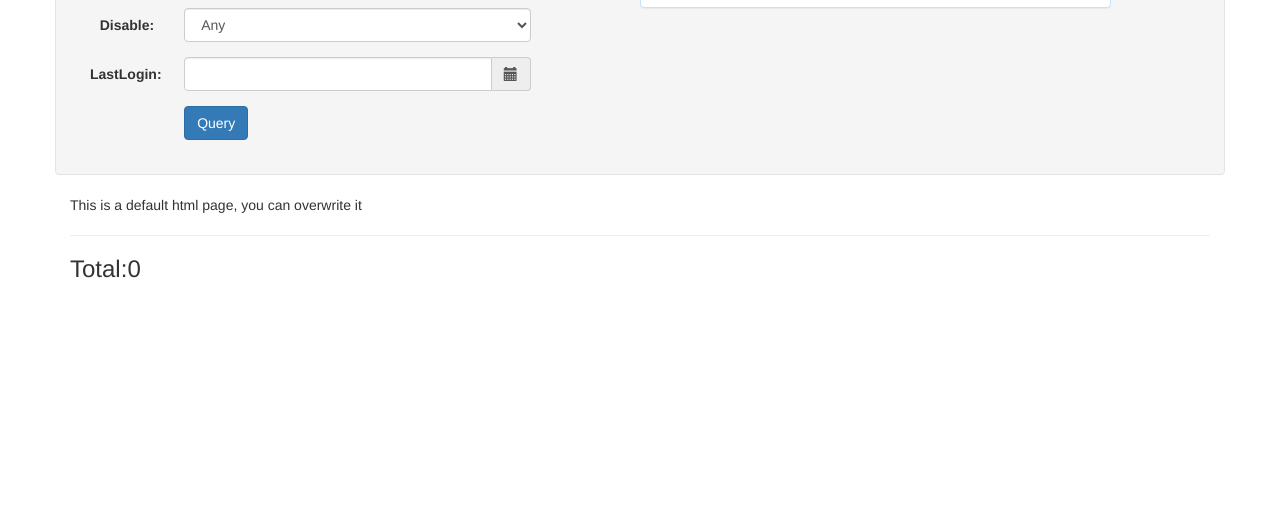
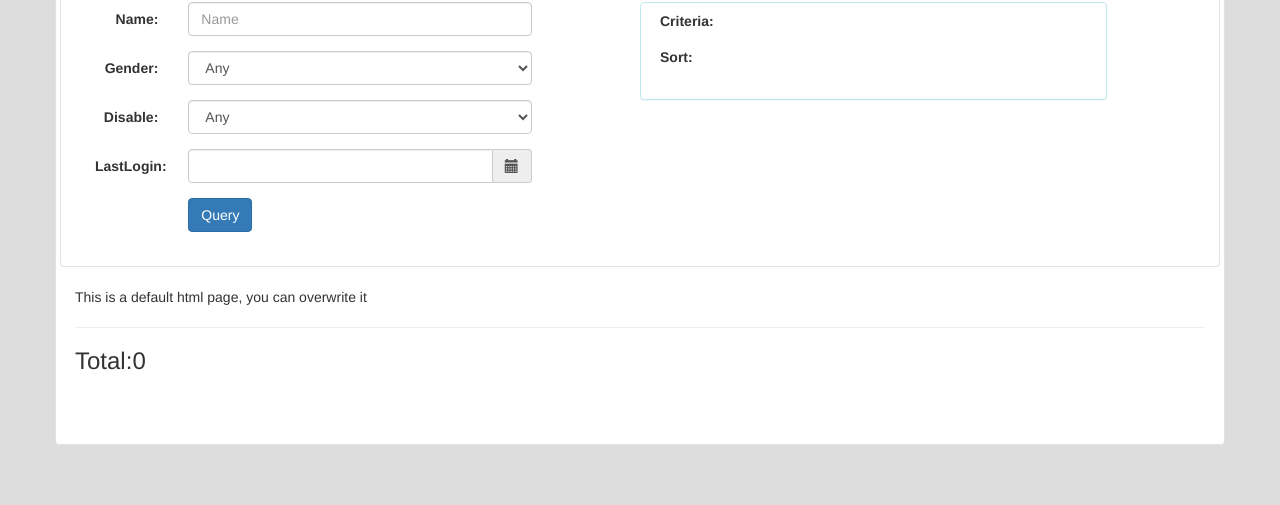
Before and after one commit to feifangit/dj-mongo-reader, a Django app: template example/sampleapp/templates/query.html in a window 1280 px wide. Shown: the part 321-826 px from the top of the page. Before the commit the page ends 599 px from the top, so only its background shows below. Run offline with Django 3.2, Linux system fonts and the light colour scheme; the template is opened without the code that fills it, so the values that code supplies are empty; some libraries are stand-ins or nearby versions.

Commit message:
modify sample app style

```diff
--- a/djmongoreader/templates/dj-mongo-reader/core.html
+++ b/djmongoreader/templates/dj-mongo-reader/core.html
@@ -52,6 +52,7 @@
         .pagination ul {
             display: inline-block;
             margin: 0 !important;
+            padding: 0;
             box-shadow: 0 1px 2px rgba(0, 0, 0, 0.05);
         }
 
--- a/example/sampleapp/templates/base.html
+++ b/example/sampleapp/templates/base.html
@@ -9,24 +9,38 @@
     <link href="//cdnjs.cloudflare.com/ajax/libs/bootstrap-datetimepicker/4.0.0/css/bootstrap-datetimepicker.min.css"
           rel="stylesheet">
     <style>
-        body{
+        h1 {
+            font-size: 2.8em;
+            font-weight: 600;
+        }
+
+        body {
             padding-bottom: 40px;
+            background: #ddd;
         }
-        ul.nav .btn-link{
+
+        ul.nav .btn-link {
             border-left-width: 0;
             border-right-width: 0;
             border-bottom-width: 3px;
         }
+
         ul.nav .btn-link:hover {
             border-radius: 0;
             -webkit-border-radius: 0;
             -moz-border-radius: 0;
             -o-border-radius: 0;
-            border-bottom: 3px solid #0088cc;
+            border-bottom: 3px solid #3498db;
+            color: #3498db;
         }
-        ul.nav a{
+
+        ul.nav a {
             font-size: 1.3em;
             font-weight: 600;
+        }
+
+        .well {
+            background: #ffffff;
         }
     </style>
     {% block sample-style %}{% endblock %}
@@ -35,7 +49,7 @@
 </head>
 <body>
 <div class="container">
-    <div class="page-header ">
+    <div class="row well page-header ">
         <h1 class="text-muted">dj-mongo-reader sample</h1>
     </div>
     <p>
@@ -46,12 +60,13 @@
                 data-canonical-src="https://s3.amazonaws.com/github/ribbons/forkme_right_green_007200.png"></a>
     </p>
 
-    <ul class="nav nav-pills">
+    <ul class="row well nav nav-pills">
         <li role="presentation"><a href="/" class="btn btn-link">Home</a></li>
         <li role="presentation"><a href="/query/" class="btn btn-link">Query</a></li>
     </ul>
-    <hr/>
-    {% block content %} {% endblock %}
+    <div class="row well">
+        {% block content %} {% endblock %}
+    </div>
 </div>
 <script src="//cdnjs.cloudflare.com/ajax/libs/twitter-bootstrap/3.3.2/js/bootstrap.min.js"></script>
 {% block sample-js %}
--- a/example/sampleapp/templates/dj-mongo-reader/table.html
+++ b/example/sampleapp/templates/dj-mongo-reader/table.html
@@ -3,7 +3,7 @@
 {% block dj-mongo-rest-table %}
 
 <span id="error_msg"></span>
-<h3>Total:<span id="span_total">0</span></h3>
+<h4>Total:<span id="span_total">0</span></h4>
 <table id="tbl_mongo">
     <thead></thead>
     <tbody></tbody>
```
